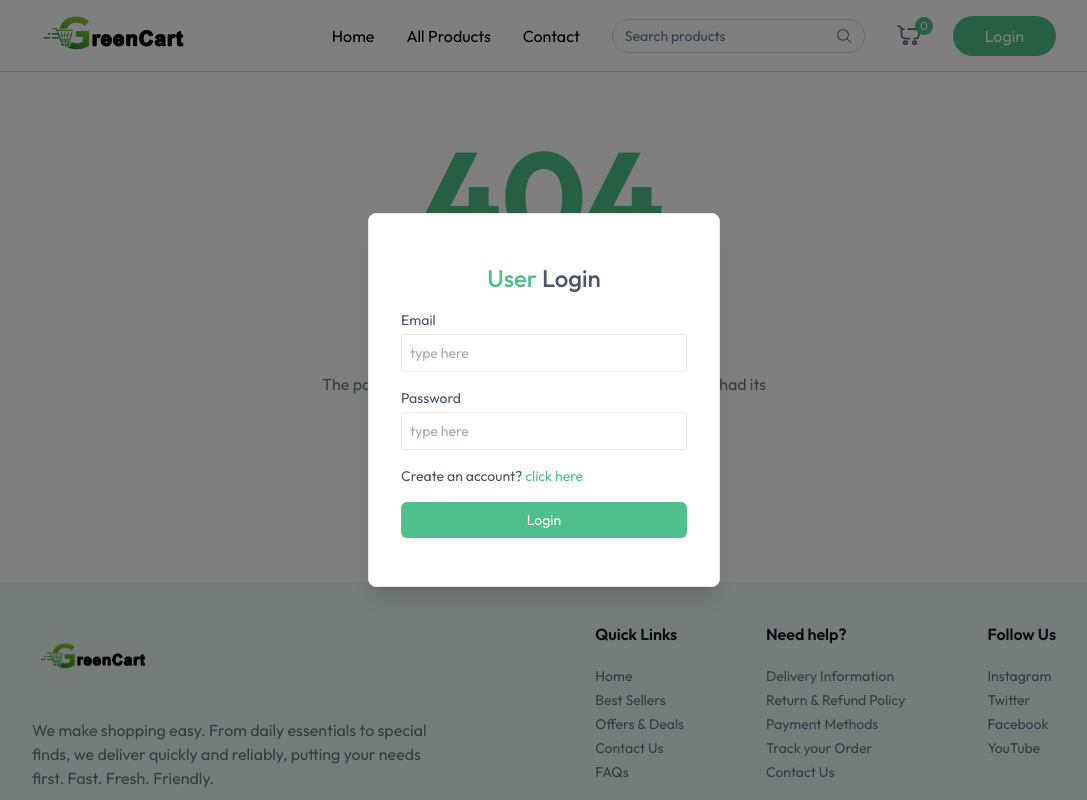
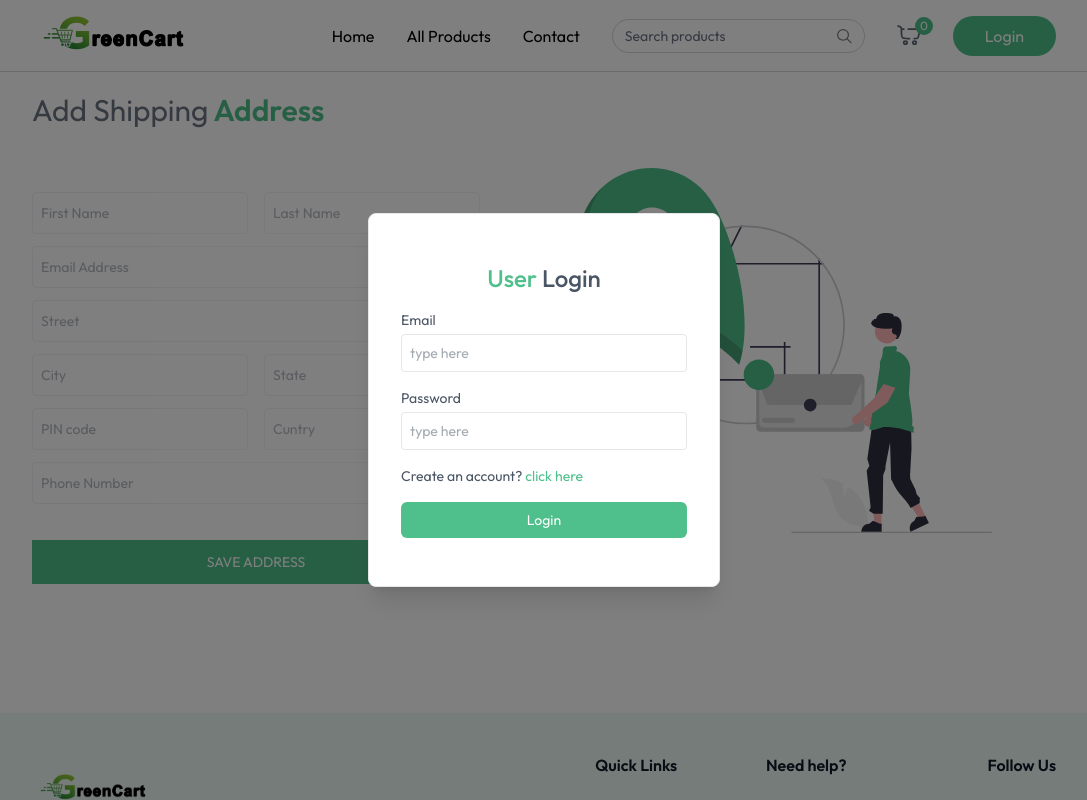
Before and after one commit to deekshith0803/GreenCart-E-commerce, a React (Vite) app in the folder Client/: page /add-address in a window 1280 px wide. Shown: the top 800 px of the page, without its empty margins (96-1183 px from the left). Built offline with nearby package versions, Linux system fonts and the light colour scheme.

Commit message:
address page implemented

```diff
--- a/Client/src/App.jsx
+++ b/Client/src/App.jsx
@@ -10,6 +10,7 @@ import ProductCategory from './pages/ProductCategory.jsx'
 import ProductDetails from './pages/ProductDetails.jsx'
 import NotFoundPage from './pages/NotFoundPage.jsx'
 import Cart from './pages/Cart.jsx'
+import AddAddress from './pages/AddAddress.jsx'
 
 const App = () => {
 
@@ -30,6 +31,7 @@ const App = () => {
           <Route path='/products/:category' element={<ProductCategory />} />
           <Route path='/products' element={<AllProducts />} />
           <Route path='/cart' element={<Cart />} />
+          <Route path='/add-address' element={<AddAddress />} />
           <Route path='*' element={<NotFoundPage />} />
         </Routes>
       </div>
--- /dev/null
+++ b/Client/src/pages/AddAddress.jsx
@@ -0,0 +1,76 @@
+import { useState } from "react"
+import { assets } from "../assets/assets"
+
+const InputField = ({ type, placeholder, name, handileChange, address }) => (
+    <input type={type}
+        placeholder={placeholder}
+        name={name}
+        onChange={handileChange}
+        value={address[name]}
+        required
+        className="w-full px-2 py-2.5 border border-gray-300/30 rounded outline-none text-gray-500 focus:border-primary transition"
+    />
+)
+const AddAddress = () => {
+
+    const [address, setAddress] = useState({
+        firstName: "",
+        lastName: "",
+        address: "",
+        city: "",
+        state: "",
+        pincode: "",
+        phone: "",
+    })
+
+    const handileChange = ((e) => {
+        const { name, value } = e.target;
+        setAddress((prevAddress) => ({
+            ...prevAddress,
+            [name]: value
+        }))
+    })
+
+    const onSubmitHandler = async (e) => {
+        e.preventDefault();
+    }
+
+    return (
+        <div className="mt-5 pb-5">
+            <p className="text-2xl md:text-3xl text-gray-500">Add Shipping
+                <span className="text-primary font-semibold"> Address</span>
+            </p>
+            <div className="flex flex-col-reverse md:flex-row justify-between mt-10">
+                <div className="flex-1 max-w-md">
+                    <form onSubmit={onSubmitHandler} className="space-y-3 mt-6 text-sm" >
+                        <div className="grid grid-cols-2 gap-4">
+                            <InputField handileChange={handileChange} address={address} type="text" placeholder="First Name" name="firstName" />
+                            <InputField handileChange={handileChange} address={address} type="text" placeholder="Last Name" name="lastName" />
+                        </div>
+
+                        <InputField handileChange={handileChange} address={address} type="email" placeholder="Email Address" name="email" />
+                        <InputField handileChange={handileChange} address={address} type="text" placeholder="Street" name="street" />
+
+                        <div className="grid grid-cols-2 gap-4">
+                            <InputField handileChange={handileChange} address={address} type="text" placeholder="City" name="city" />
+                            <InputField handileChange={handileChange} address={address} type="text" placeholder="State" name="state" />
+                        </div>
+
+                        <div className="grid grid-cols-2 gap-4">
+                            <InputField handileChange={handileChange} address={address} type="text" placeholder="PIN code" name="pincode" />
+                            <InputField handileChange={handileChange} address={address} type="text" placeholder="Cuntry" name="cuntry" />
+                        </div>
+
+                        <InputField handileChange={handileChange} address={address} type="text" placeholder="Phone Number" name="phone" />
+
+                        <button className="w-full mt-6 bg-primary text-white py-3 hover:bg-primary-dull transition coursor-pointer uppercase">Save Address</button>
+
+                    </form>
+                </div>
+                <img className="md:mr-16 mb-16 md:mt-0" src={assets.add_address_iamge} alt="Add Address" />
+            </div>
+        </div>
+    )
+}
+
+export default AddAddress
```
